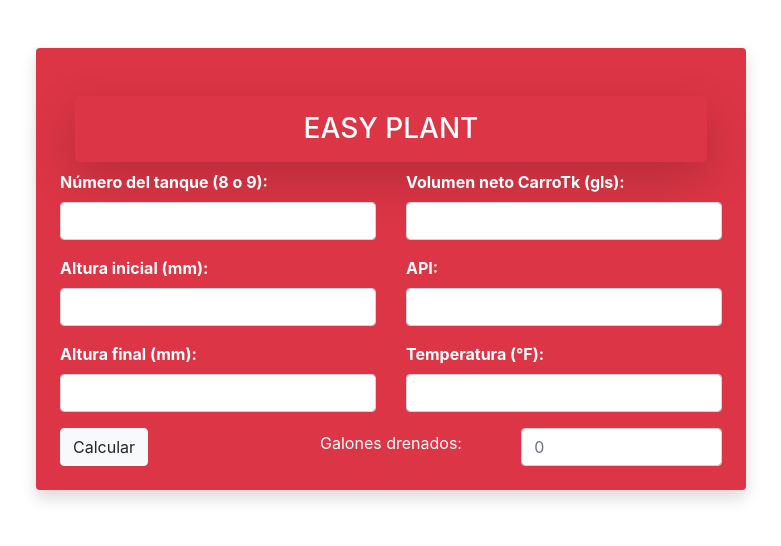
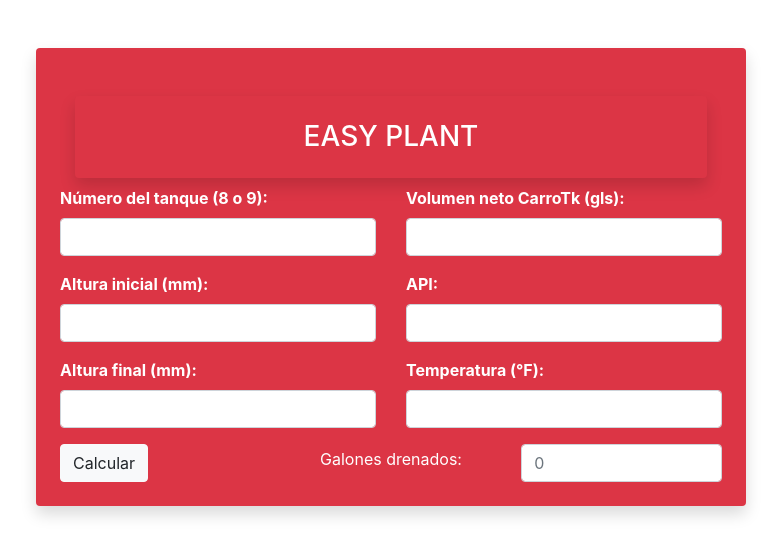
Before and after one commit to Hugotovio/easy-plant-full, a Flask app: page / in a window 1280 px wide. Shown: the top 546 px of the page, without its empty margins (249-1030 px from the left). Run offline with Flask 3, Linux system fonts and the light colour scheme; some libraries are stand-ins or nearby versions.

Commit message:
mejoras front end

```diff
--- a/templates/index.html
+++ b/templates/index.html
@@ -21,7 +21,7 @@
             <div class="bg-danger text-white p-4 rounded shadow"> <!-- Rojo Claro -->
                 <form id="data-form" action="/" method="post">
                     <div class="container text-center mt-4">
-                        <h3 class="p-3 rounded-lg shadow-lg">EASY PLANT</h3>
+                        <h3 class="bg-danger text-white p-4 rounded shadow">EASY PLANT</h3>
                     </div>
 
                     <div class="row">
```
